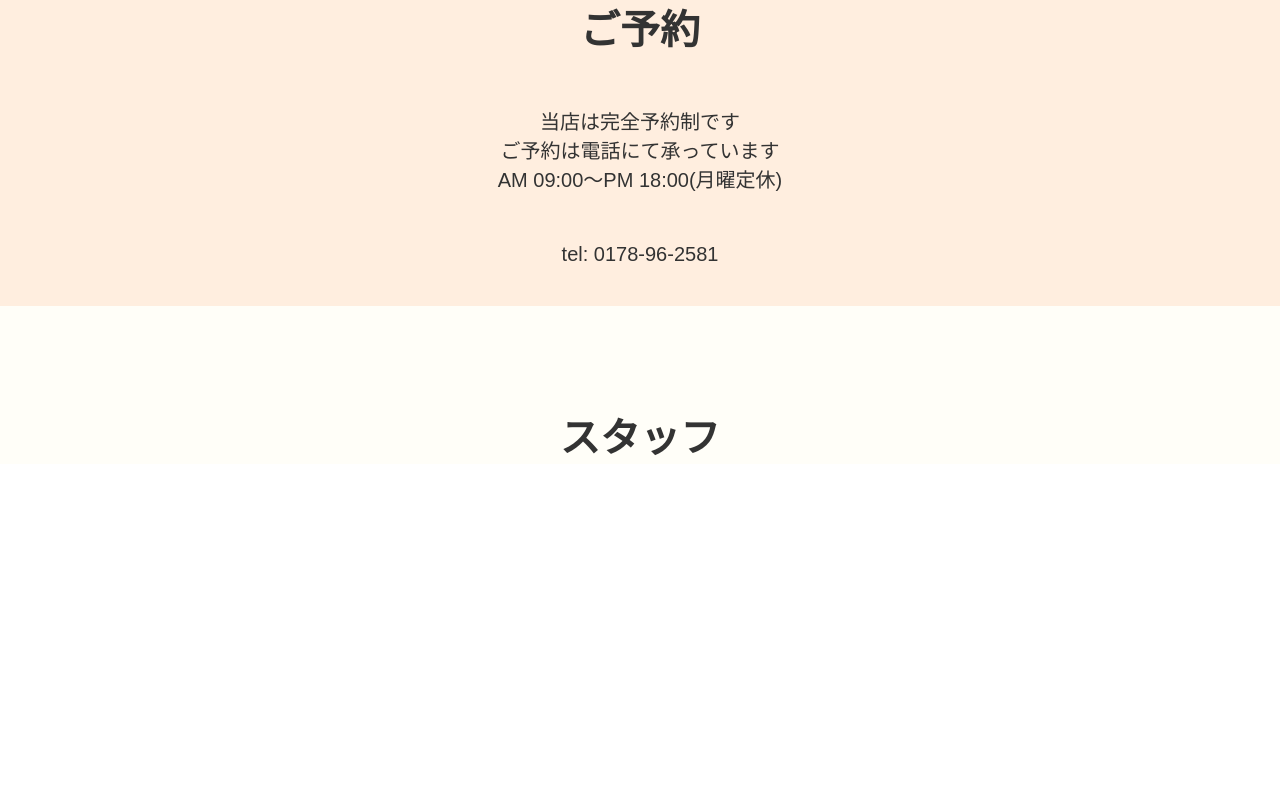
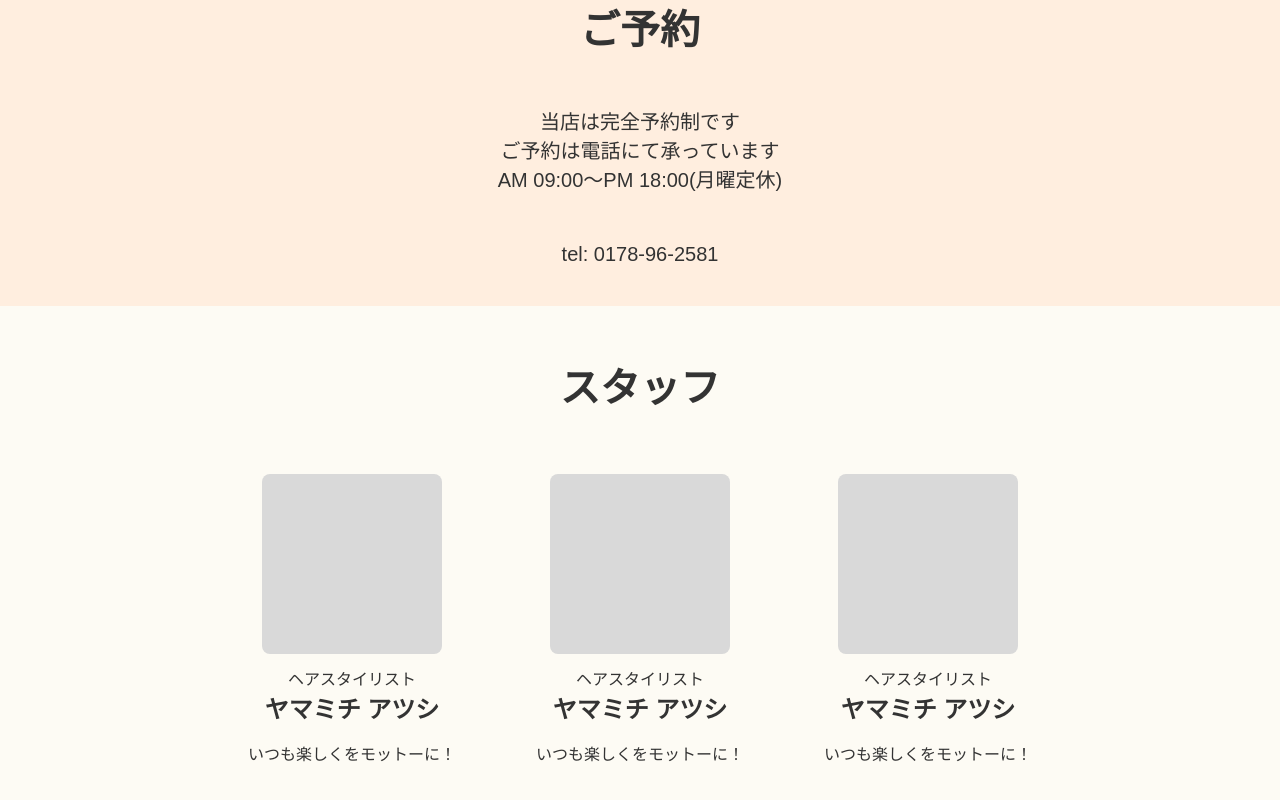
Before and after one commit to yuka-sawamura/HP_it_feels_it, a Next.js app: page / in a window 1280 px wide. Shown: the part 2362-3162 px from the top of the page. Before the commit the page ends 2926 px from the top, so only its background shows below. Built offline with nearby package versions, Linux system fonts and the light colour scheme.

Commit message:
staff　ittan

```diff
--- a/src/pages/index.tsx
+++ b/src/pages/index.tsx
@@ -130,6 +130,7 @@ export default function Home() {
                 </div>
 
                 <div className="itit_menu_price-table">
+                  <p className="itit_menu_price-table_title">トリートメント</p>
                   <ul className="itit_menu_price-table_list">
                     <li className="itit_menu_price-table_list_item">
                       <span className="itit_menu_price-table_list_item_name">
@@ -183,6 +184,7 @@ export default function Home() {
                 </div>
 
                 <div className="itit_menu_price-table">
+                  <p className="itit_menu_price-table_title">自宅出張</p>
                   <ul className="itit_menu_price-table_list">
                     <li className="itit_menu_price-table_list_item">
                       <span className="itit_menu_price-table_list_item_name">
@@ -247,10 +249,26 @@ export default function Home() {
             </div>
           </section>
 
-          <section>
-            <div className="itit_staff">
-              <div className="itit_staff_group">
-                <h1 className="itit_staff_title">スタッフ</h1>
+          <section className="staff">
+            <h2 className="staff_title">スタッフ</h2>
+            <div className="staff_list">
+              <div className="staff_item">
+                <div className="staff_image"></div>
+                <p className="staff_role">ヘアスタイリスト</p>
+                <h3 className="staff_name">ヤマミチ アツシ</h3>
+                <p className="staff_message">いつも楽しくをモットーに！</p>
+              </div>
+              <div className="staff_item">
+                <div className="staff_image"></div>
+                <p className="staff_role">ヘアスタイリスト</p>
+                <h3 className="staff_name">ヤマミチ アツシ</h3>
+                <p className="staff_message">いつも楽しくをモットーに！</p>
+              </div>
+              <div className="staff_item">
+                <div className="staff_image"></div>
+                <p className="staff_role">ヘアスタイリスト</p>
+                <h3 className="staff_name">ヤマミチ アツシ</h3>
+                <p className="staff_message">いつも楽しくをモットーに！</p>
               </div>
             </div>
           </section>
--- a/src/styles/home.scss
+++ b/src/styles/home.scss
@@ -131,10 +131,44 @@ main {
   }
 }
 
-.itit_staff {
+.staff {
+  text-align: center;
+  padding: 50px 20px;
+  background-color: #fdfbf4;
   &_title {
     font-size: 40px;
-    text-align: center;
-    margin: 100px;
+    font-weight: bold;
+    margin-bottom: 60px;
+  }
+
+  &_list {
+    display: flex;
+    justify-content: center;
+    gap: 80px;
+  }
+
+  &_item {
+    display: flex;
+    flex-direction: column;
+    align-items: center;
+    max-width: 220px;
+  }
+
+  &_image {
+    width: 180px;
+    height: 180px;
+    background-color: #d9d9d9;
+    border-radius: 8px;
+    margin-bottom: 12px;
+  }
+
+  &_name {
+    font-size: 24px;
+    font-weight: bold;
+    margin-bottom: 16px;
+  }
+
+  &_message {
+    font-size: 16px;
   }
 }
```
